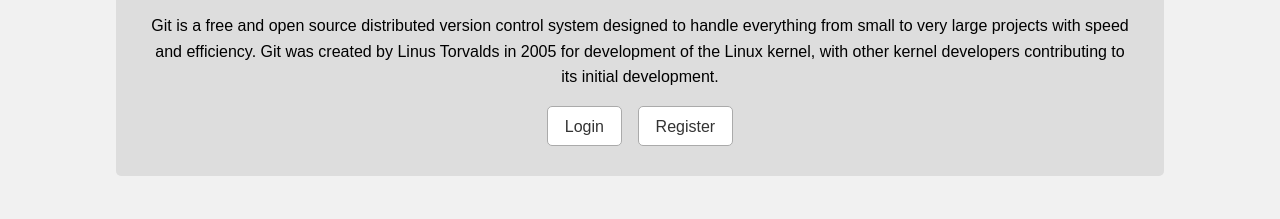
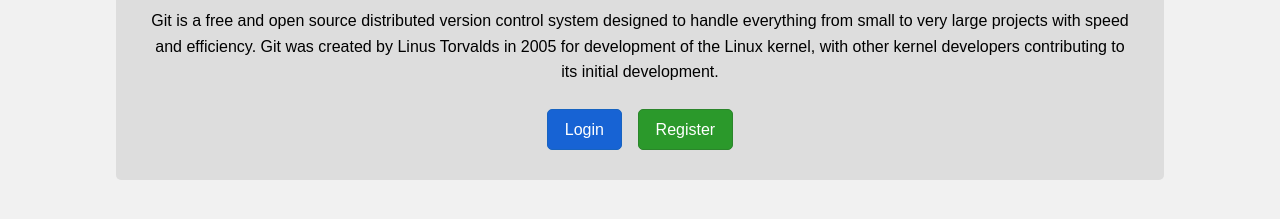
Before and after one commit to smutech/myfirstapp, a plain HTML site: page index.html in a window 1280 px wide. Shown: the part 205-424 px from the top of the page. Drawn offline with Linux system fonts and the light colour scheme.

Commit message:
updated ui

```diff
--- a/css/style.css
+++ b/css/style.css
@@ -114,11 +114,11 @@
 .jumbotron h1 {
   color: #333333;
   font-size: 3rem;
-  margin-bottom: 1rem;
+  margin-bottom: .7rem;
 }
 
 .jumbotron p {
-  margin-top: 1rem;
+  /* padding-top: .5rem; */
 }
 /* JUMBOTRON END */
 
@@ -136,6 +136,32 @@
 .btn:hover {
   background-color: #f5f5f5;
   color: #333333;
+}
+
+.btn.btn-primary {
+  background-color: rgb(23, 99, 212);
+  color: #ffffff;
+  border: 1px solid rgb(23, 99, 192);
+}
+
+.btn.btn-primary:hover,
+.btn.btn-primary:focus {
+  background-color: rgb(13, 89, 182);
+  color: #ffffff;
+  border: 1px solid rgb(03, 79, 182);
+}
+
+.btn.btn-success {
+  background-color: rgb(43, 153, 43);
+  color: #ffffff;
+  border: 1px solid rgb(43, 133, 43);
+}
+
+.btn.btn-success:hover,
+.btn.btn-success:focus {
+  background-color: rgb(33, 133, 33);
+  color: #ffffff;
+  border: 1px solid rgb(23, 123, 23);
 }
 /* BUTTON END */
 
--- a/index.html
+++ b/index.html
@@ -29,9 +29,9 @@
         Git was created by Linus Torvalds in 2005 for development of the Linux kernel, with other kernel developers contributing to its initial development.
       </p>
 
-      <p class="mt-5">
-        <a href="login.html" class="btn">Login</a>
-        <a href="register.html" class="btn ml-1">Register</a>
+      <p class="mt-3">
+        <a href="login.html" class="btn btn-primary">Login</a>
+        <a href="register.html" class="btn btn-success ml-1">Register</a>
       </p>
     </div>
   </div>
```
